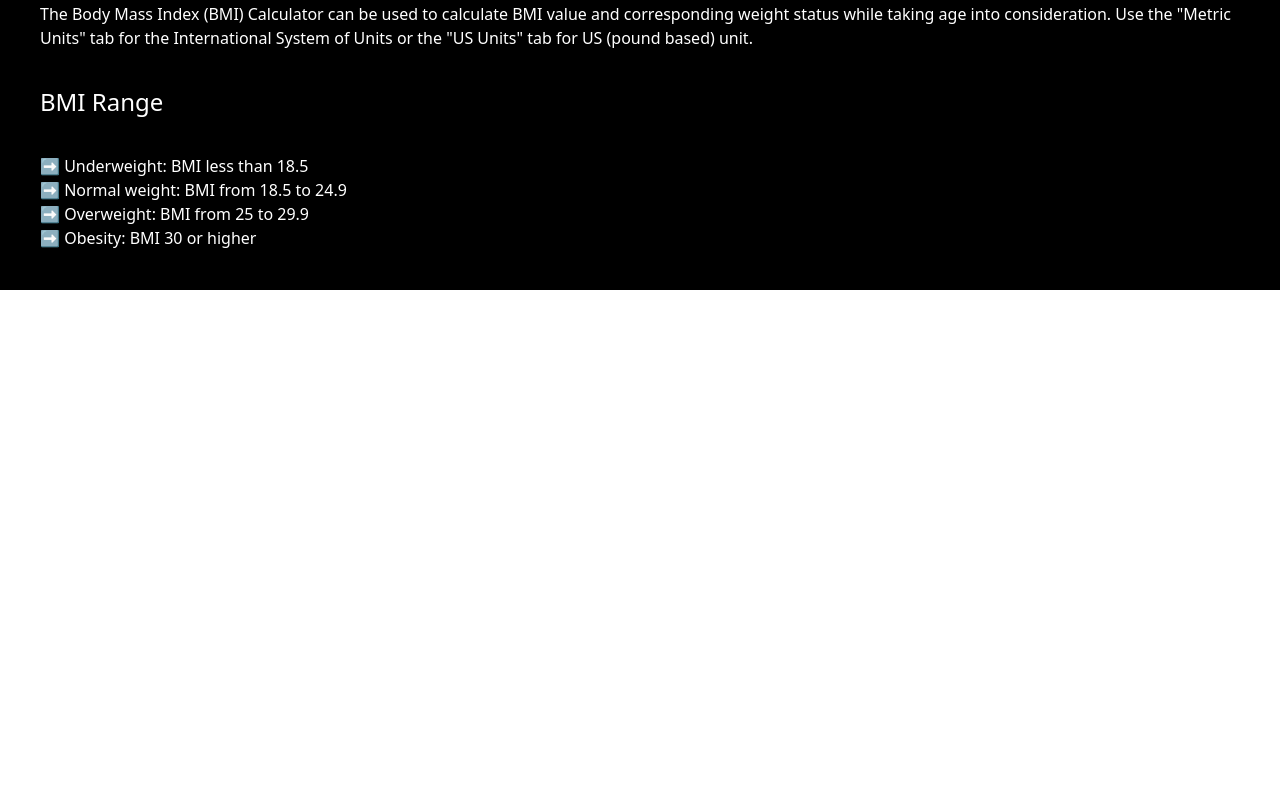
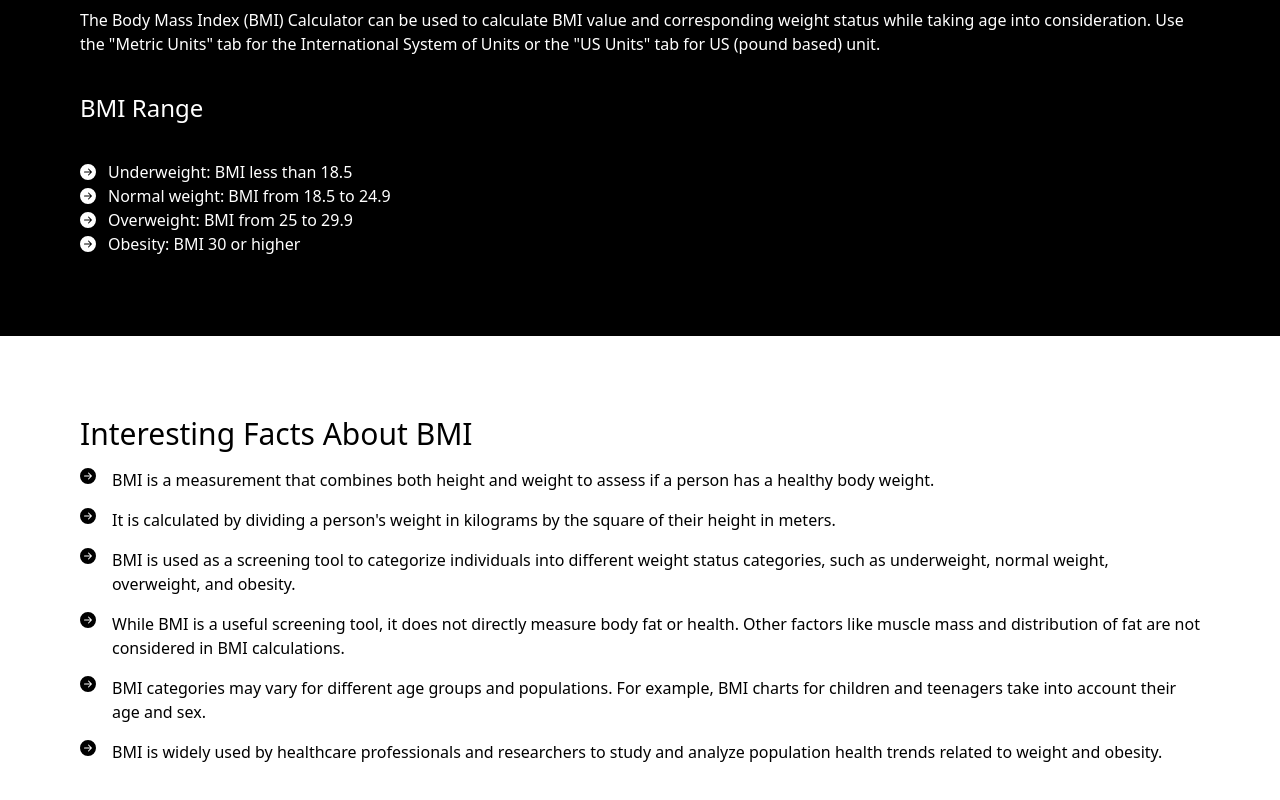
Before and after one commit to kaarthi290598/bmicalculator-react, a React (Create React App) app: page / in a window 1280 px wide. Shown: the part 510-1310 px from the top of the page. Before the commit the page ends 800 px from the top, so only its background shows below. Built offline with nearby package versions, Linux system fonts and the light colour scheme.

Commit message:
facts bgm

```diff
--- a/package.json
+++ b/package.json
@@ -8,6 +8,7 @@
     "@testing-library/user-event": "^13.5.0",
     "react": "^18.2.0",
     "react-dom": "^18.2.0",
+    "react-icons": "^4.11.0",
     "react-scripts": "5.0.1",
     "web-vitals": "^2.1.4"
   },
--- a/src/App.js
+++ b/src/App.js
@@ -1,5 +1,6 @@
 import { useState } from "react";
 import "./App.css";
+import { BsFillArrowRightCircleFill } from "react-icons/bs";
 
 function App() {
   // const [age, setAge] = useState("");
@@ -28,13 +29,15 @@ function App() {
   }
 
   return (
-    <div className="h-[100dvh] custom-mobile-landscape">
+    <div className="">
       <Formbmi
         bmi={bmi}
         setbmi={calculateBMIUS}
         setbmimetric={calculateBMImetric}
       />
       <Result bmi={bmi} />
+
+      <BMIFacts />
     </div>
   );
 }
@@ -79,7 +82,7 @@ function Formbmi({ bmi, setbmi, setbmimetric }) {
   }
 
   return (
-    <div className="md:h-1/2 flex flex-col md:flex-row justify-center p-5">
+    <div className=" flex flex-col md:flex-row justify-center p-5">
       <div className=" md:p-5 lg:p-10 p-5 text-center md:text-start md:flex md:items-center">
         <h1 className="hidden md:block md:text-5xl lg:text-6xl  text-2xl">
           BMI <br /> CALCULATOR
@@ -96,7 +99,7 @@ function Formbmi({ bmi, setbmi, setbmimetric }) {
           </button>
         </div>
         <form
-          className=" flex flex-col sm:grid sm:grid-cols-[auto_auto] md:grid-cols-[auto_auto] lg:grid-cols-[auto_20rem]  md:gap-6 gap-3  "
+          className=" flex flex-col sm:grid sm:grid-cols-[auto_auto] md:grid-cols-[auto_20rem] lg:grid-cols-[auto_20rem]  md:gap-6 gap-3  "
           onSubmit={handleSubmit}
         >
           <label>Age</label>
@@ -191,7 +194,7 @@ function Formbmi({ bmi, setbmi, setbmimetric }) {
 
 function Result({ bmi }) {
   return (
-    <div className="md:h-1/2 bg-black flex flex-col justify-center text-white gap-4 md:gap-9  p-10">
+    <div className=" bg-black flex flex-col justify-center text-white gap-4 md:gap-9 p-8 md:p-20">
       <h2 className="text-2xl md:text-3xl">
         {bmi
           ? `Your BMI is ${bmi.toFixed(2)} kg/m2`
@@ -205,11 +208,45 @@ function Result({ bmi }) {
       </p>
       <h3 className="text-xl md:text-2xl">BMI Range</h3>
       <ul className="text-sm md:text-base">
-        <li>➡️ Underweight: BMI less than 18.5</li>
-        <li>➡️ Normal weight: BMI from 18.5 to 24.9</li>
-        <li>➡️ Overweight: BMI from 25 to 29.9</li>
-        <li>➡️ Obesity: BMI 30 or higher</li>
+        <li className="flex items-center gap-3">
+          <BsFillArrowRightCircleFill /> Underweight: BMI less than 18.5
+        </li>
+        <li className="flex items-center gap-3">
+          <BsFillArrowRightCircleFill /> Normal weight: BMI from 18.5 to 24.9
+        </li>
+        <li className="flex items-center gap-3">
+          <BsFillArrowRightCircleFill /> Overweight: BMI from 25 to 29.9
+        </li>
+        <li className="flex items-center gap-3">
+          <BsFillArrowRightCircleFill /> Obesity: BMI 30 or higher
+        </li>
       </ul>
     </div>
   );
 }
+
+function BMIFacts() {
+  const bmiFacts = [
+    "BMI is a measurement that combines both height and weight to assess if a person has a healthy body weight.",
+    "It is calculated by dividing a person's weight in kilograms by the square of their height in meters.",
+    "BMI is used as a screening tool to categorize individuals into different weight status categories, such as underweight, normal weight, overweight, and obesity.",
+    "While BMI is a useful screening tool, it does not directly measure body fat or health. Other factors like muscle mass and distribution of fat are not considered in BMI calculations.",
+    "BMI categories may vary for different age groups and populations. For example, BMI charts for children and teenagers take into account their age and sex.",
+    "BMI is widely used by healthcare professionals and researchers to study and analyze population health trends related to weight and obesity.",
+  ];
+  return (
+    <div className="flex flex-col gap-4 p-8 md:p-20">
+      <h2 className="text-3xl">Interesting Facts About BMI</h2>
+      <ul className="text-base flex flex-col gap-4">
+        {bmiFacts.map((fact, index) => (
+          <li
+            className="grid grid-cols-[auto_1fr] items-center  gap-4"
+            key={index}
+          >
+            <BsFillArrowRightCircleFill className=" self-start" /> {fact}
+          </li>
+        ))}
+      </ul>
+    </div>
+  );
+}
```
Also changed, not shown: 1 other file (tests, documents, lock files or other folders).
